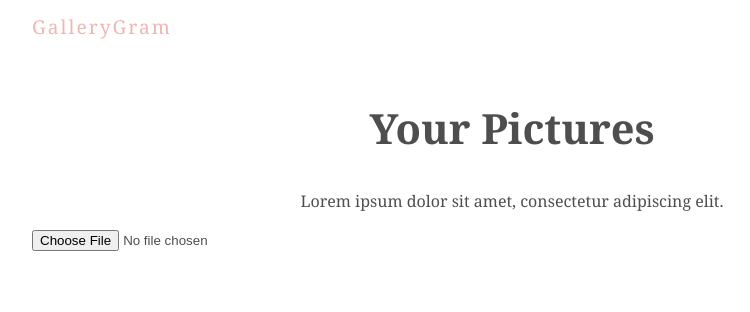
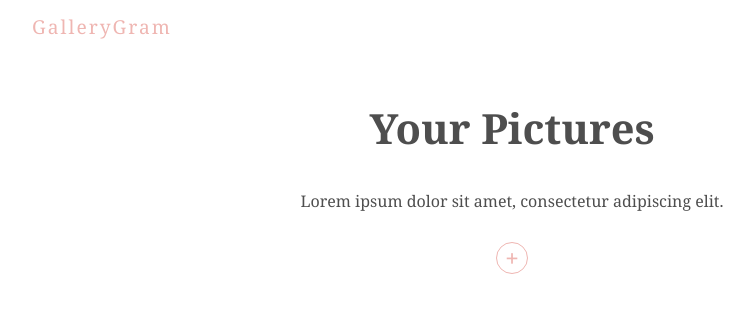
Before and after one commit to ConsoleDotLog-const/gallerygram, a React (Create React App) app: page / in a window 1280 px wide. Shown: the top 312 px of the page, without its empty margins (128-878 px from the left). Built offline with nearby package versions, Linux system fonts and the light colour scheme.

Commit message:
css for form/label & connected to firestore

```diff
--- /dev/null
+++ b/src/components/ProgressBar.js
@@ -0,0 +1,18 @@
+import React, { useEffect } from 'react'
+import useStorage from '../hooks/useStorage'
+
+const ProgressBar = ({ file, setFile}) => {
+    const { url, progress } = useStorage(file)
+
+    useEffect(()=>{
+        if(url){
+            setFile(null)
+        }
+    }, [url,setFile])
+
+    return(
+        <div className="progress-bar" style= {{width: progress + '%'}}></div>
+    )
+}
+
+export default ProgressBar
--- a/src/components/UploadFrom.js
+++ b/src/components/UploadFrom.js
@@ -1,4 +1,5 @@
 import React, { useState } from 'react'
+import ProgressBar from './ProgressBar'
 
 const UploadFrom = () => {
 
@@ -22,10 +23,15 @@
 
     return(
         <form>
+            <label>
             <input type="file" onChange={changeHandler} />
+            <span>+</span>
+            </label>
+
             <div className="output">
                 { error && <div className="error">{ error}</div>}
                 { file && <div>{ file.name}</div>}
+                { file && <ProgressBar file={file} setFile={setFile}/>}
             </div>
         </form>
 
--- a/src/firebase/config.js
+++ b/src/firebase/config.js
@@ -1,4 +1,4 @@
-import * as firebase from 'firebase/app'
+import firebase from 'firebase/app'
 import 'firebase/storage'
 import 'firebase/firestore'
 
@@ -13,9 +13,9 @@
   };
 
   firebase.initializeApp(firebaseConfig);
-  firebase.analytics();
 
-  const projectStorage = firebase.storage(),
+  const projectStorage = firebase.storage()
   const projectFirestore = firebase.firestore()
+  const timestamp = firebase.firestore.FieldValue.serverTimestamp
 
-  export { projectStorage, projectFirestore}
+  export { projectStorage, projectFirestore, timestamp}
--- a/src/hooks/useStorage.js
+++ b/src/hooks/useStorage.js
@@ -1,27 +1,29 @@
 import { useState, useEffect } from 'react'
-import { projectStorage } from '../firebase/config'
+import { projectStorage, projectFirestore, timestamp } from '../firebase/config'
 
 const useStorage = (file) => {
-    const [progress, setProgress ] = useState(0)
-    const [error, setError ] = useState(null)
+    const [progress, setProgress] = useState(0)
+    const [error, setError] = useState(null)
     const [url, setUrl] = useState(null)
 
-    useEffect(()=>{
-        // refernces
+    useEffect(() => {
 
         const storageRef = projectStorage.ref(file.name)
+        const collectionRef = projectFirestore.collection('images')
 
-        storageRef.put(file).on('state_changed', (snap)=> {
-            let percentage = (snap.bytesTransferred / snap.totalBytes) * 100
-            setProgress(percentage), (err) => {
-                setError(err)
-            },
+        storageRef.put(file).on('state_changed', (snap) => {
+            let percentage = (snap.bytesTransferred / snap.totalBytes) * 100;
+            setProgress(percentage);
+        }, (err) => {
+            setError(err)
+        },
             async () => {
                 const url = await storageRef.getDownloadURL();
+                const createdAt = timestamp()
+                collectionRef.add({url, createdAt})
                 setUrl(url)
-            }
-        })
-    },[file])
+            })
+    }, [file])
 
     return { progress, url, error }
 }
--- a/src/index.css
+++ b/src/index.css
@@ -30,9 +30,45 @@
 }
 
 /* upload form styles */
-
+form{
+  margin: 30px auto 10px;
+  text-align: center;
+}
+label input{
+  height: 0;
+  width: 0;
+  opacity: 0;
+}
+label{
+  display: block;
+  width: 30px;
+  height: 30px;
+  border: 1px solid var(--primary);
+  border-radius: 50%;
+  margin: 10px auto;
+  line-height: 30px;
+  color: var(--primary);
+  font-weight: bold;
+  font-size: 24px;
+}
+label:hover{
+  background: var(--primary);
+  color: white;
+}
+.output{
+  height: 60px;
+  font-size: 0.8rem;
+}
+.error{
+  color: var(--error);
+}
 
 /* progress bar styles */
+.progress-bar {
+  height: 5px;
+  background: var(--primary);
+  margin-top: 20px;
+}
 
 
 /* image grid styles */
--- a/src/index.js
+++ b/src/index.js
@@ -2,7 +2,7 @@
 import ReactDOM from 'react-dom';
 import './index.css';
 import App from './App';
-import reportWebVitals from './reportWebVitals';
+
 
 ReactDOM.render(
   <React.StrictMode>
@@ -10,8 +10,3 @@
   </React.StrictMode>,
   document.getElementById('root')
 );
-
-// If you want to start measuring performance in your app, pass a function
-// to log results (for example: reportWebVitals(console.log))
-// or send to an analytics endpoint. Learn more: https://bit.ly/CRA-vitals
-reportWebVitals();
```
Also changed, not shown: 1 other file (tests, documents, lock files or other folders).
